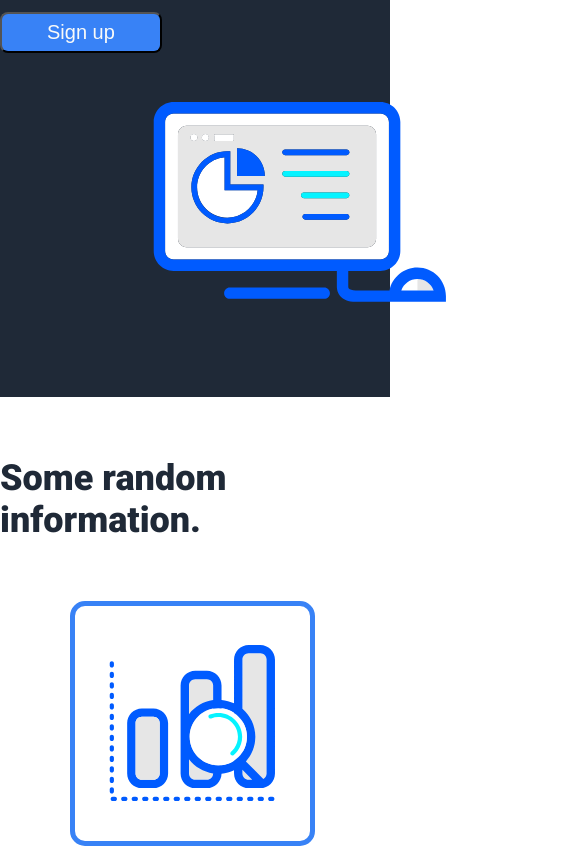
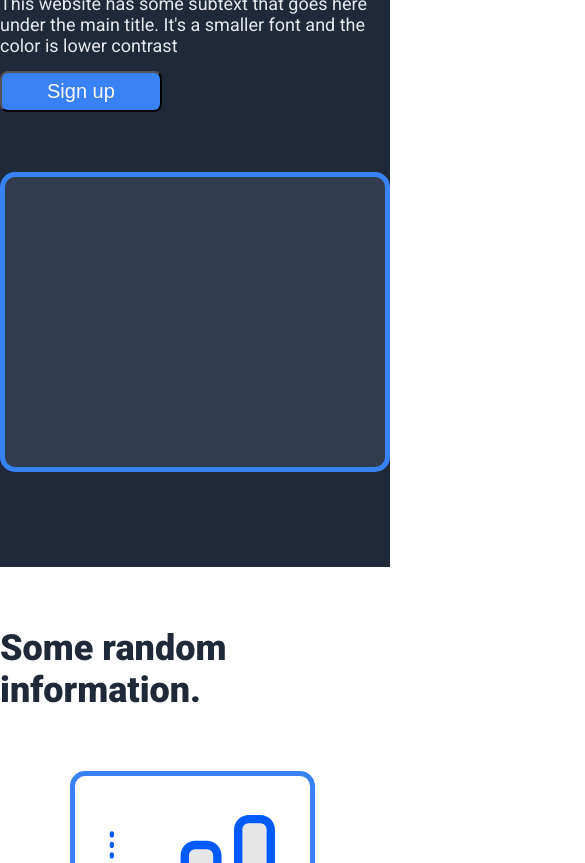
Before and after one commit to hafizuddin/first_css, a plain HTML site: page index.html in a window 390 px wide. Shown: the part 386-1249 px from the top of the page, 585 px wide, since content can reach past the window. Drawn offline with Linux system fonts and the light colour scheme.

Commit message:
FINISHEDDDD THE PROJECT
Although having some issue with adding image for
hero, I'm gonna work on that sometime in future.
Waste to much time to get right dimension. But
overall this project is fun, I make pretty responsive
web by just using flexbox.

```diff
--- a/css/styles.css
+++ b/css/styles.css
@@ -29,18 +29,20 @@ header .logo {
 }
 
 .navigation {
-    padding: 16px 150px;
+    margin: 16px 150px;
     display: flex;
     justify-content: space-between;
+    gap: 20px;
     flex-wrap: wrap;
 }
 
 .hero {
     display: flex;
-    justify-content: space-around;
+    justify-content: center;
+    gap: 60px;
     align-items: center;
     flex-wrap: wrap;
-    padding: 40px 0;
+    margin: 95px 0;
 }
 
 .container-hero {
@@ -68,13 +70,18 @@ header .logo {
     padding: 7px 45px;
     font-size: 20px;
 }
+
 .image-hero {
     width: 600px;
+    height: 300px;
+    background-color: #313d4e;
+    border: 5px solid #3882F6;
+    border-radius: 15px;
 }
-.image-hero img {
-    width: 600px;
-    height: 300px;
-}
+
+/* .image-hero img {
+
+} */
 
 .main {
     flex: 1;
@@ -101,14 +108,14 @@ header .logo {
     padding: 60px 0 0;
     display: flex;
     justify-content: center;
-    gap: 80px;
+    gap: 60px;
     flex-wrap: wrap;
 }
 
 .card {
     display: flex;
     flex-direction: column;
-    gap: 40px;
+    gap: 20px;
 }
 
 .card p {
--- a/index.html
+++ b/index.html
@@ -25,7 +25,7 @@
                     <button>Sign up</button>
                 </div>
                 <div class="image-hero">
-                    <img src="images/2.svg" alt="">
+                    <img src="" alt="">
                 </div>
             </div>
 
```
Also changed, not shown: images/5.svg (added).
